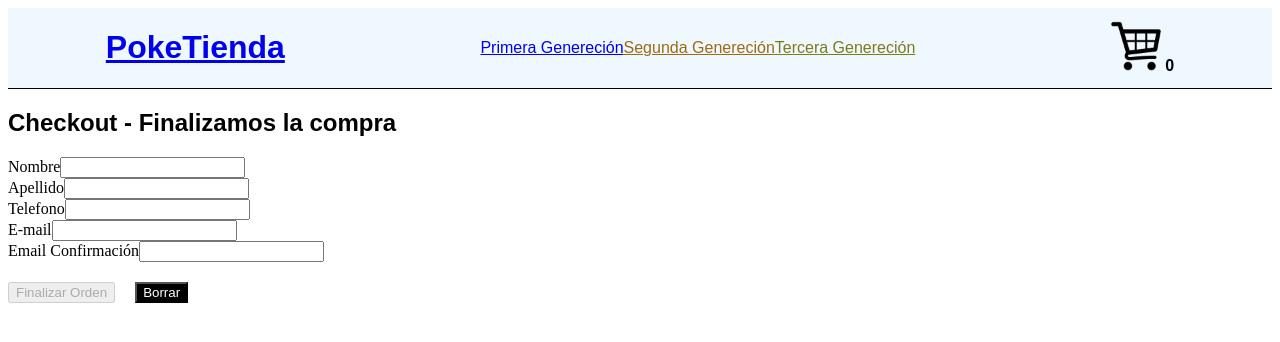
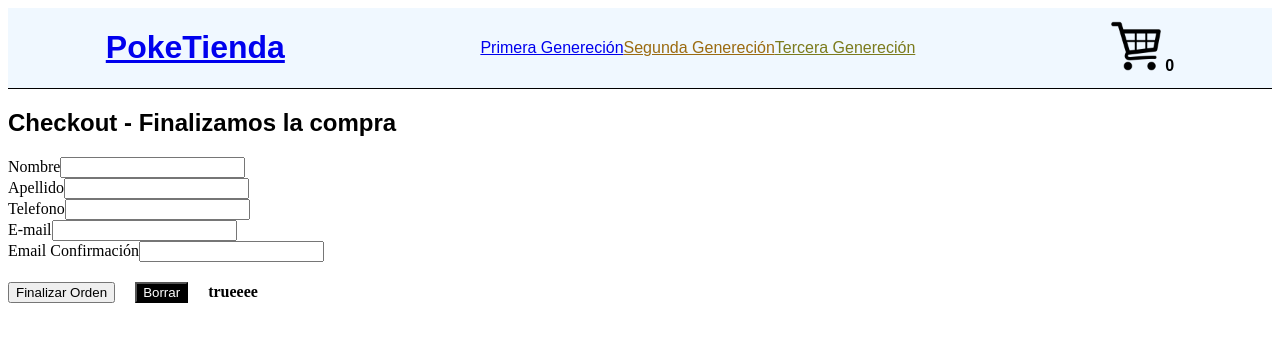
Before and after one commit to tobiasazpia/PokeTienda, a React (Vite) app: page /checkout in a window 1280 px wide. Shown: the top 342 px of the page. Built offline with nearby package versions, Linux system fonts and the light colour scheme.

Commit message:
Oders guardadas

```diff
--- a/src/components/Checkout/Checkout.jsx
+++ b/src/components/Checkout/Checkout.jsx
@@ -46,6 +46,7 @@ const Checkout = () => {
 
         addDoc(collection(db, "orders"), orden)
             .then(docRef => {
+                console.log ("adding doc",docRef.id)
                 setOrdenId(docRef.id)
                 clearCart();
                 setNombre("");
@@ -65,7 +66,7 @@ const Checkout = () => {
             <div>
                 <h2>Checkout - Finalizamos la compra</h2>
 
-                <form>
+                <form onSubmit={manejadorSubmit}>
                     {
                         cart.map(prod => (
                             <div key={prod.item.id}>
@@ -76,7 +77,6 @@ const Checkout = () => {
                         )
                         )
                     }
-                </form>
 
                 <div className="mb-3">
                     <label htmlFor="nombre" className="form-label">Nombre</label>
@@ -104,14 +104,21 @@ const Checkout = () => {
 
                 {error && <p style={{ color: "black" }}> {error} </p>}
 
-                <div className="mb-3">
-                    <button className="btn btn-primary" disabled={cart.length === 0}>Finalizar Orden</button>
+
+                    <button>Finalizar Orden</button>
+
                     <button type="reset" className="btn btn-warning" style={{ margin: "20px", backgroundColor: "black", color: "white" }}>Borrar</button>
-                </div>
+
 
                 {
                     ordenId && <strong>¡Gracias por su compra! Tu número de orden es: {ordenId}</strong>
                 }
+
+                {
+
+                    true && <strong>trueeee</strong>
+                }
+                </form>
 
             </div>
         )
```
